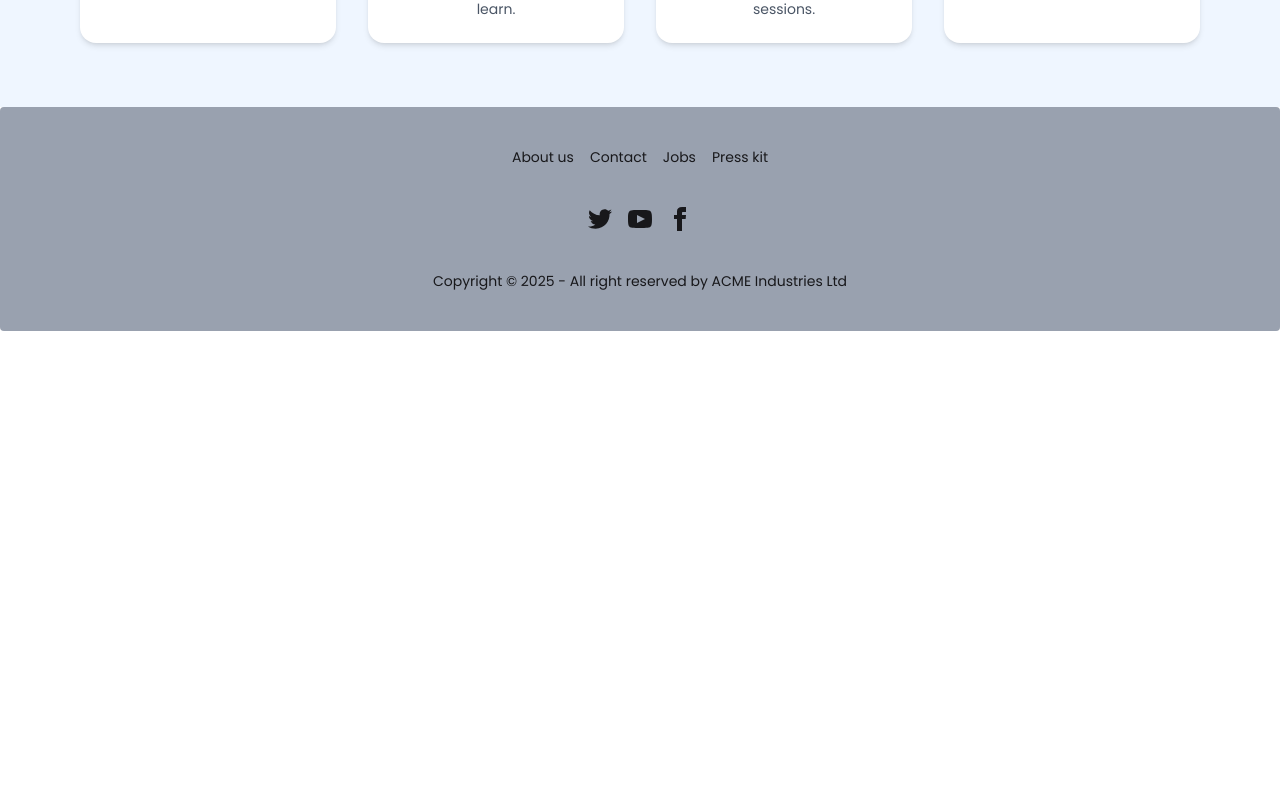
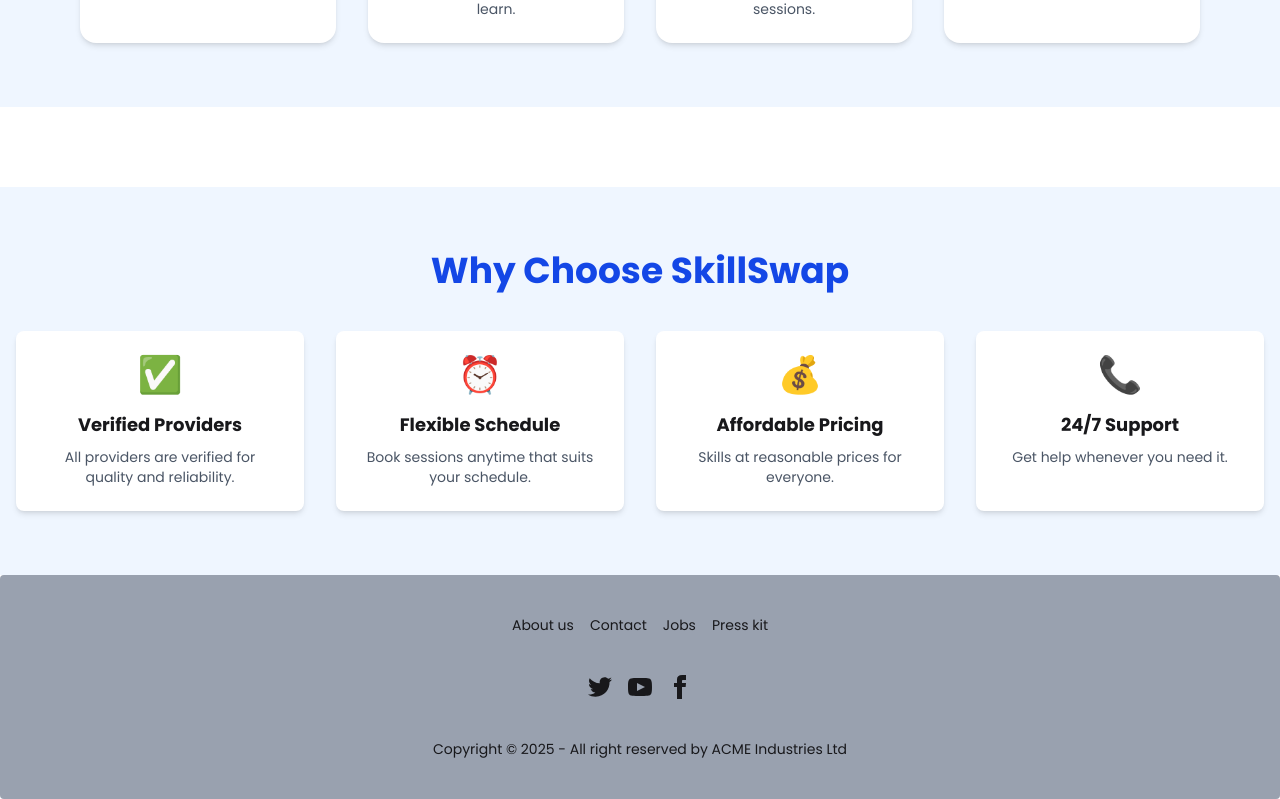
Before and after one commit to mahmudulkarim420/ph-ninth-assignment, a React (Vite) app: page / in a window 1280 px wide. Shown: the part 4273-5072 px from the top of the page. Before the commit the page ends 4604 px from the top, so only its background shows below. Built offline with nearby package versions, Linux system fonts and the light colour scheme; no server answers.

Commit message:
new-section-added

```diff
--- /dev/null
+++ b/public/features.json
@@ -0,0 +1,22 @@
+[
+  {
+    "icon": "✅",
+    "title": "Verified Providers",
+    "desc": "All providers are verified for quality and reliability."
+  },
+  {
+    "icon": "⏰",
+    "title": "Flexible Schedule",
+    "desc": "Book sessions anytime that suits your schedule."
+  },
+  {
+    "icon": "💰",
+    "title": "Affordable Pricing",
+    "desc": "Skills at reasonable prices for everyone."
+  },
+  {
+    "icon": "📞",
+    "title": "24/7 Support",
+    "desc": "Get help whenever you need it."
+  }
+]
--- /dev/null
+++ b/public/steps.json
@@ -0,0 +1,26 @@
+[
+  {
+    "id": 1,
+    "icon": "FaUserPlus",
+    "title": "Create an Account",
+    "description": "Sign up with your email and set up your skill profile to get started."
+  },
+  {
+    "id": 2,
+    "icon": "FaHandshake",
+    "title": "Find a Match",
+    "description": "Browse through available skills or post what you can teach and what you want to learn."
+  },
+  {
+    "id": 3,
+    "icon": "FaExchangeAlt",
+    "title": "Exchange Skills",
+    "description": "Connect with others to exchange knowledge through online or in-person sessions."
+  },
+  {
+    "id": 4,
+    "icon": "FaStar",
+    "title": "Rate & Review",
+    "description": "After each session, share your feedback to help others choose trusted providers."
+  }
+]
--- a/src/Components/Carousel.css
+++ b/src/Components/Carousel.css
@@ -1,4 +1,4 @@
-/* ===== Hero Slider Container ===== */
+
 .home-carousel {
   width: 100%;
   margin: 0 auto;
--- a/src/Components/HowITWorks.jsx
+++ b/src/Components/HowITWorks.jsx
@@ -1,38 +1,15 @@
-// src/Components/HowItWorks.jsx
-import React from 'react';
-import { FaUserPlus, FaHandshake, FaExchangeAlt, FaStar } from 'react-icons/fa';
+import React, { useEffect, useState } from "react";
+import * as FaIcons from "react-icons/fa"; // সব Fa icon import
 
 const HowItWorks = () => {
-  const steps = [
-    {
-      id: 1,
-      icon: <FaUserPlus className="text-blue-600 text-4xl mb-4" />,
-      title: 'Create an Account',
-      description:
-        'Sign up with your email and set up your skill profile to get started.',
-    },
-    {
-      id: 2,
-      icon: <FaHandshake className="text-blue-600 text-4xl mb-4" />,
-      title: 'Find a Match',
-      description:
-        'Browse through available skills or post what you can teach and what you want to learn.',
-    },
-    {
-      id: 3,
-      icon: <FaExchangeAlt className="text-blue-600 text-4xl mb-4" />,
-      title: 'Exchange Skills',
-      description:
-        'Connect with others to exchange knowledge through online or in-person sessions.',
-    },
-    {
-      id: 4,
-      icon: <FaStar className="text-blue-600 text-4xl mb-4" />,
-      title: 'Rate & Review',
-      description:
-        'After each session, share your feedback to help others choose trusted providers.',
-    },
-  ];
+  const [steps, setSteps] = useState([]);
+
+  useEffect(() => {
+    fetch("/steps.json")
+      .then((res) => res.json())
+      .then((data) => setSteps(data))
+      .catch((err) => console.error("Error fetching steps:", err));
+  }, []);
 
   return (
     <section className="bg-blue-50 py-16 mt-20">
@@ -42,18 +19,19 @@
         </h2>
 
         <div className="grid grid-cols-1 sm:grid-cols-2 lg:grid-cols-4 gap-8">
-          {steps.map((step) => (
+          {steps.map((step) => {
+            const IconComponent = FaIcons[step.icon]; // JSON string থেকে icon map
+            return (
               <div
                 key={step.id}
                 className="bg-white p-6 rounded-2xl shadow-md hover:shadow-lg transition-transform hover:-translate-y-2"
               >
-              {step.icon}
-              <h3 className="text-xl font-semibold mb-2 text-gray-800">
-                {step.title}
-              </h3>
+                {IconComponent && <IconComponent className="text-blue-600 text-4xl mb-4" />}
+                <h3 className="text-xl font-semibold mb-2 text-gray-800">{step.title}</h3>
                 <p className="text-gray-600 text-sm">{step.description}</p>
               </div>
-          ))}
+            );
+          })}
         </div>
       </div>
     </section>
--- /dev/null
+++ b/src/Components/WhyChooseUs.jsx
@@ -0,0 +1,35 @@
+// src/Components/WhyChooseUs.jsx
+import React, { useEffect, useState } from "react";
+
+const WhyChooseUs = () => {
+  const [features, setFeatures] = useState([]);
+
+  useEffect(() => {
+    fetch("/features.json") // public folder-এ features.json রাখতে হবে
+      .then((res) => res.json())
+      .then((data) => setFeatures(data))
+      .catch((err) => console.error("Error fetching features:", err));
+  }, []);
+
+  return (
+    <section className="py-16 bg-blue-50 mt-20">
+      <div className="container mx-auto text-center">
+        <h2 className="text-3xl md:text-4xl font-bold text-blue-700 mb-10">Why Choose SkillSwap</h2>
+        <div className="grid grid-cols-1 sm:grid-cols-2 md:grid-cols-4 gap-8 px-4">
+          {features.map((f, idx) => (
+            <div
+              key={idx}
+              className="bg-white p-6 rounded-lg shadow-md hover:shadow-xl transition-shadow duration-300"
+            >
+              <div className="text-4xl mb-4">{f.icon}</div>
+              <h3 className="font-bold text-lg mb-2">{f.title}</h3>
+              <p className="text-gray-600 text-sm">{f.desc}</p>
+            </div>
+          ))}
+        </div>
+      </div>
+    </section>
+  );
+};
+
+export default WhyChooseUs;
--- a/src/Pages/Home.jsx
+++ b/src/Pages/Home.jsx
@@ -3,6 +3,7 @@
 import Carousel from '../Components/Carousel';
 import HowItWorks from '../Components/HowItWorks';
 import { Link } from 'react-router-dom'; // Optional: future routing
+import WhyChooseUs from '../Components/WhyChooseUs';
 
 const Home = () => {
   const [skills, setSkills] = useState([]);
@@ -72,6 +73,7 @@
 
       <TopRatedProviders />
       <HowItWorks />
+      <WhyChooseUs/>
     </>
   );
 };
```
Lines whose indentation alone changed are shown as unchanged.
